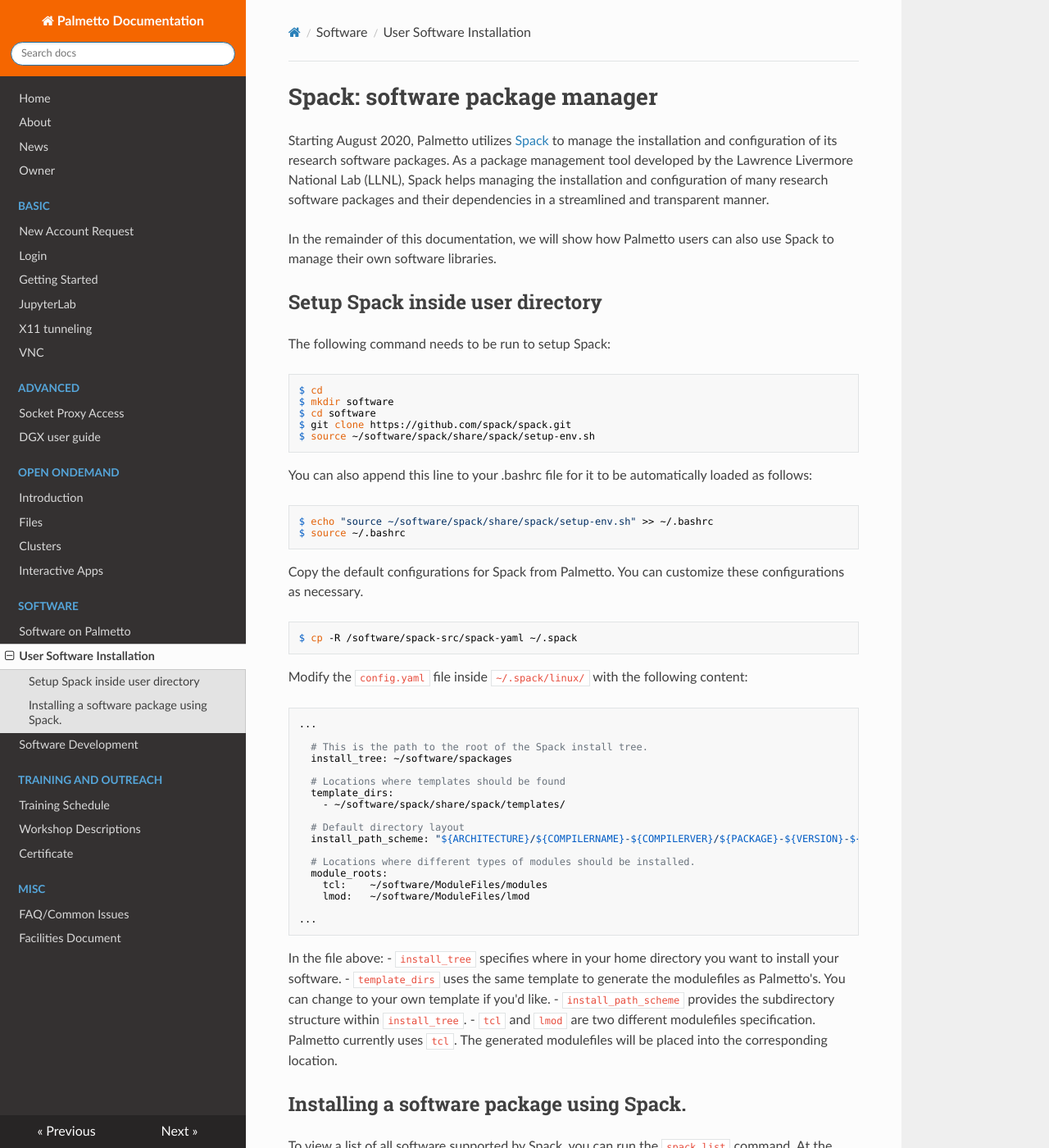
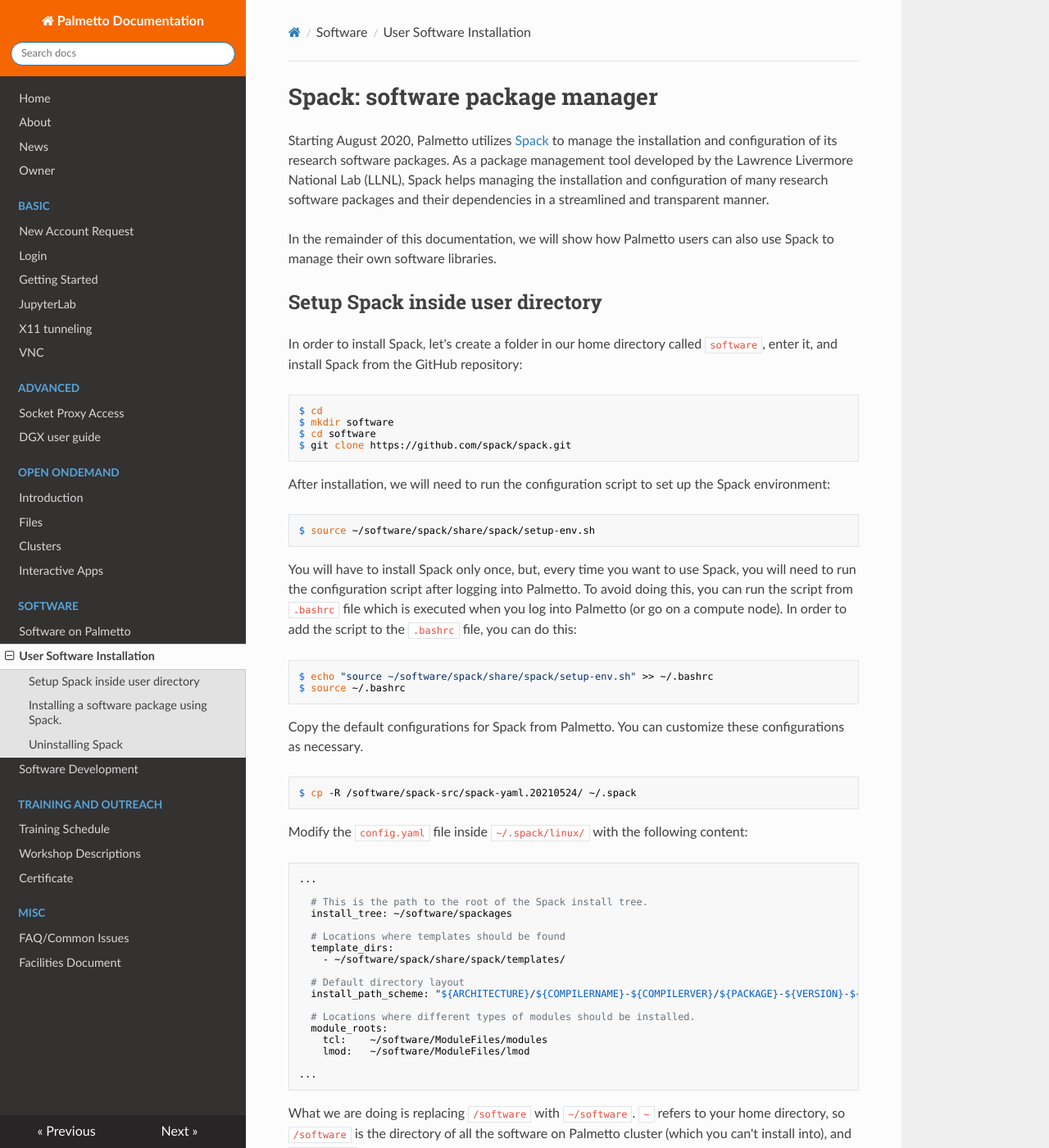
Before and after one commit to clemsonciti/palmetto-documentation, an MkDocs documentation site: the page built from docs/software/spack.md, in a window 1280 px wide and 1400 px high. Shown: the whole window at 82% size. Built offline with MkDocs 1.6.1, drawn with Linux system fonts in a browser that asks for light colours; nearby versions of some CDN libraries; some of the changed text lies outside the part shown.

Commit message:
Update spack.md

````diff
--- a/docs/software/spack.md
+++ b/docs/software/spack.md
@@ -11,17 +11,22 @@
 
 ## Setup Spack inside user directory
 
-The following command needs to be run to setup Spack:
+In order to install Spack, let's create a folder in our home directory called `software`, enter it, and install Spack from the GitHub repository:
 
 ```
 $ cd
 $ mkdir software
 $ cd software
 $ git clone https://github.com/spack/spack.git
+```
+
+After installation, we will need to run the configuration script to set up the Spack environment:
+
+```
 $ source ~/software/spack/share/spack/setup-env.sh
 ```
 
-You can also append this line to your .bashrc file for it to be automatically loaded as follows:
+You will have to install Spack only once, but, every time you want to use Spack, you will need to run the configuration script after logging into Palmetto. To avoid doing this, you can run the script from `.bashrc` file which is executed when you log into Palmetto (or go on a compute node). In order to add the script to the `.bashrc` file, you can do this:
 
 ```
 $ echo "source ~/software/spack/share/spack/setup-env.sh" >> ~/.bashrc
@@ -32,7 +37,7 @@
 as necessary.
 
 ```
-$ cp -R /software/spack-src/spack-yaml ~/.spack
+$ cp -R /software/spack-src/spack-yaml.20210524/ ~/.spack
 ```
 
 Modify the `config.yaml` file inside `~/.spack/linux/` with the following content:
@@ -58,6 +63,8 @@
 ...
 ```
 
+What we are doing is replacing `/software` with `~/software`. `~` refers to your home directory, so `/software` is the directory of all the software on Palmetto cluster (which you can't install into), and `~/software` is the software installed into your home directory.
+
 In the file above:
 - `install_tree` specifies where in your home directory you want to install your software.
 - `template_dirs` uses the same template to generate the modulefiles as Palmetto's. You can
@@ -69,13 +76,23 @@
 ## Installing a software package using Spack.
 
 To view a list of all software supported by Spack, you can run the `spack list` command. At the
-moment (July 29, 2020), there are 4483 software packages supported by Spack
+moment (September 14, 2021), there are 4581 software packages supported by Spack
 (`ls -l ~/software/spack/var/spack/repos/builtin/packages/ | wc -l`).
 
-Let's assume that you want to install R 3.3.0, which is not currently available on Palmetto (oldest
-version is 3.5.3).
+To install software with Spack, **you need to be on a compute node**. So, let's get on one:
 
-First, run the following command to view information about R on Spack
+```
+qsub -I -l select=1:ncpus=10:mem=20gb,walltime=10:00:00
+```
+
+If you haven't modified your `.bashrc` file, you will need to run the Spack configuration script:
+
+```
+$ source ~/software/spack/share/spack/setup-env.sh
+```
+
+Now, we will start the installation of software. As an example, let's install R 3.3.0, which is not currently available on Palmetto (oldest
+version is 3.5.3). First, run the following command to view information about R on Spack
 
 ```
 $ spack info r
@@ -112,16 +129,20 @@
 $ spack install r@3.3.0 arch=x86_64 +external-lapack +memory_profiling
 ```
 
-After finishing the installation, you will need to add the path to your new module file directory to `$MODULEPATH`:
+It is **important** to specify the architecture as `arch=x86_64` if you want your software to run on any Palmetto compute node. We strongly recommend specifying `x86_64`, unless you are an expert and want to install software which will run on some Palmetto nodes but not others.
+
+Installing R might take a while (half an hour or so). If the installation went fine, you should see the module `r` appearing in the `~/software/ModuleFiles/modules/linux-centos8-x86_64/` folder. Try running `module avail` to see if `r` appears in the list of modules:
+
+<img src="../../images/software/spack/r_module.PNG" style="width:600px">
+
+If it does not appear, try adding the path to user-installed modules to `$MODULEPATH`:
 
 ```
 $ export MODULEPATH=$MODULEPATH:~/software/ModuleFiles/modules/linux-centos8-x86_64/
-$ module avail
 ```
 
-You can see your newly install R package:
+If you still don't see `r` appearing in the output of `module avail`, open the file `~/.spack/linux/modules.yaml` and make sure the package name (in our case, `r`) appears in the `whitelist`.
 
-<img src="../../images/software/spack/r_module.PNG" style="width:600px">
 
 Using `module` allows you to manage the primary installed software, `R 3.3.0`. However, Spack also installed a
 number of dependencies for you. To view all dependencies, run:
@@ -140,3 +161,14 @@
 
 
 Further information about installing packages using Spack can be found on [Spack's documentation page](https://spack.readthedocs.io/en/latest/basic_usage.html)
+
+## Uninstalling Spack
+If you feel that your Spack installation, or Spack configuration, went wrong, you can uninstall Spack from your home directory:
+
+```
+cd
+rm -rf .spack
+rm -rf software/spack
+```
+
+Then, you can re-install Spack from scratch.
````
